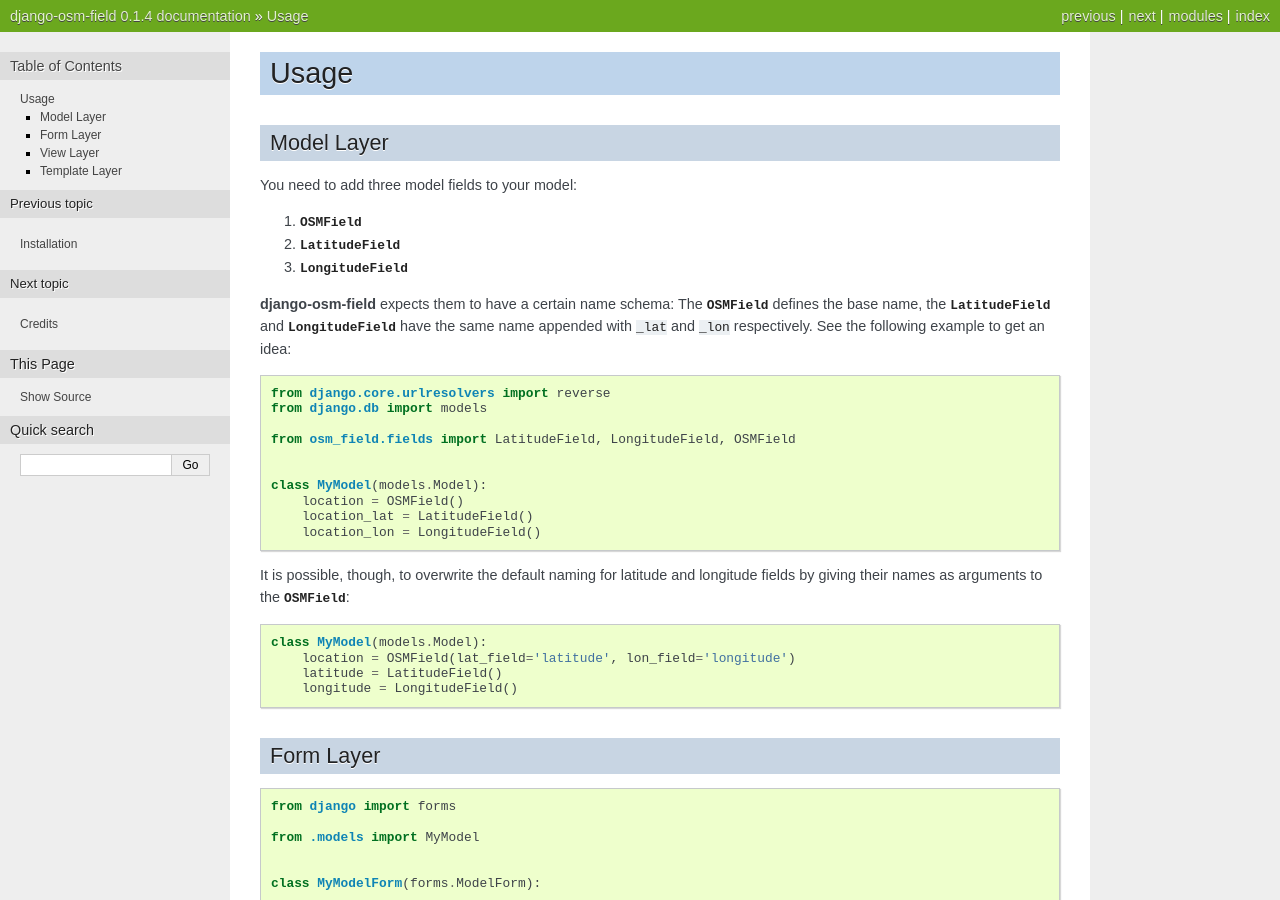
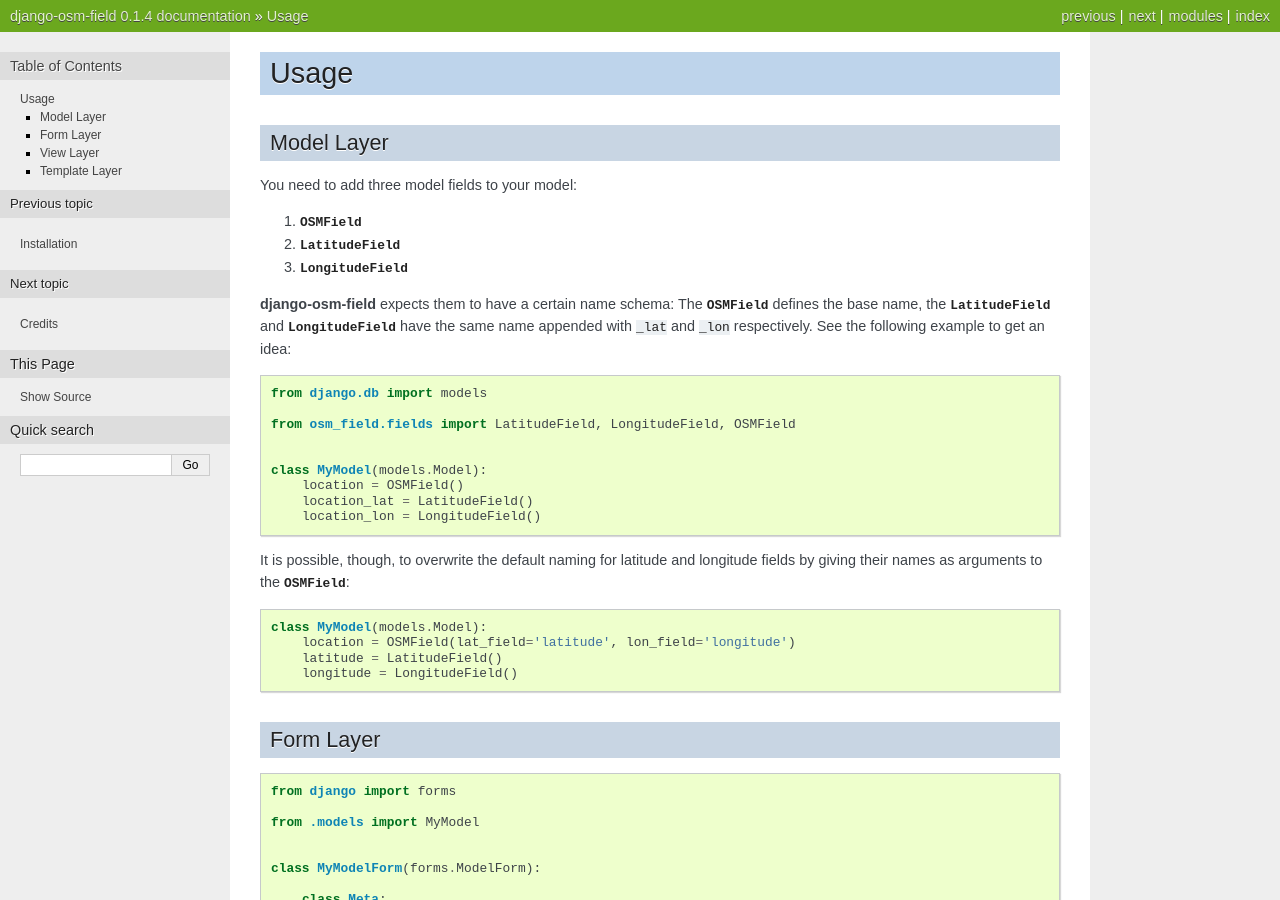
Before and after one commit to MarkusH/django-osm-field, a Sphinx documentation site: the page built from docs/source/usage.rst, in a window 1280 px wide and 900 px high. Built offline with Sphinx 7.4.7, drawn with Linux system fonts in a browser that asks for light colours.

Commit message:
Removed stale line from docs

```diff
--- a/docs/source/usage.rst
+++ b/docs/source/usage.rst
@@ -21,7 +21,6 @@ example to get an idea:
 
 .. code-block:: python
 
-    from django.core.urlresolvers import reverse
     from django.db import models
 
     from osm_field.fields import LatitudeField, LongitudeField, OSMField
```
